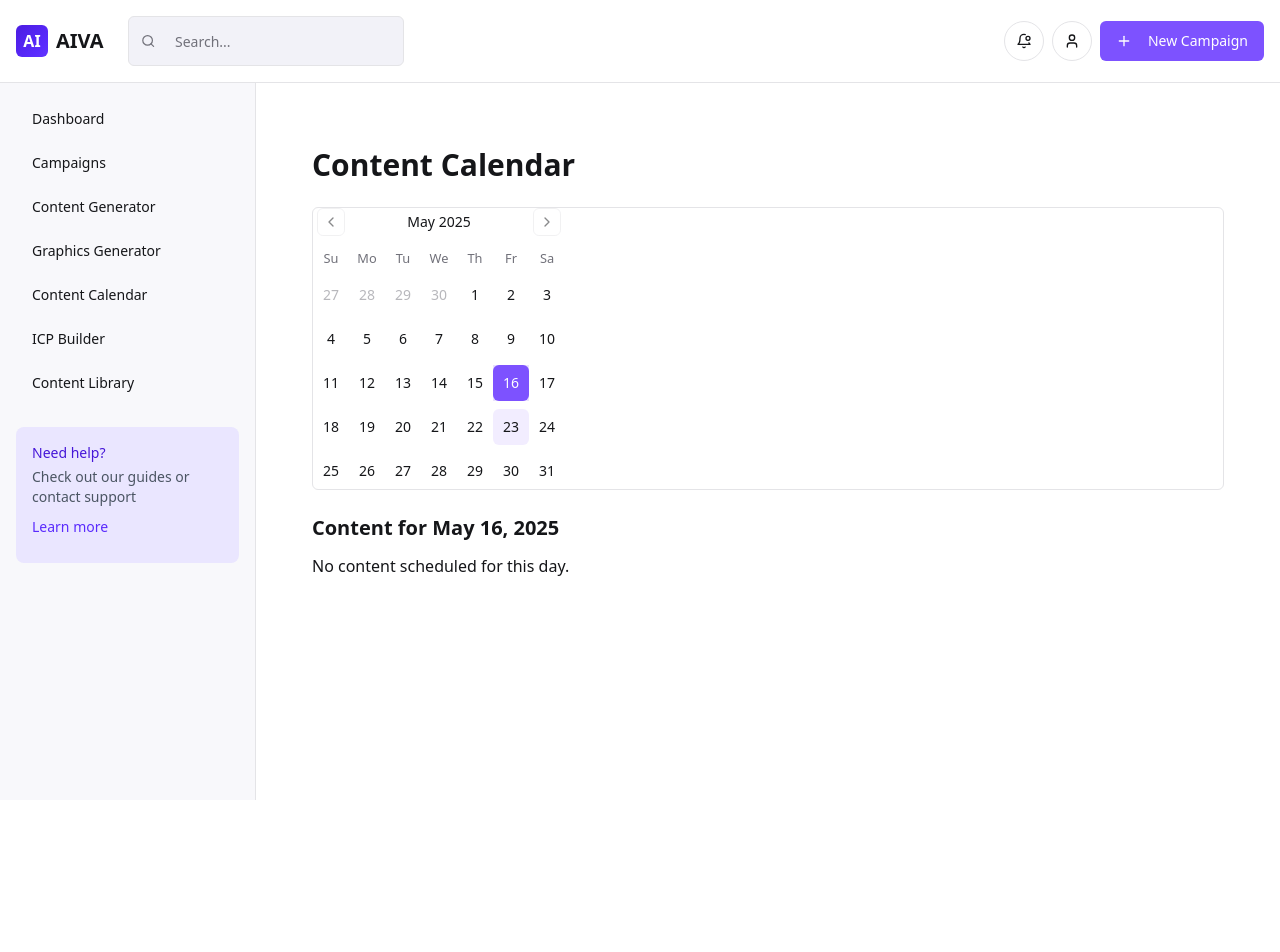
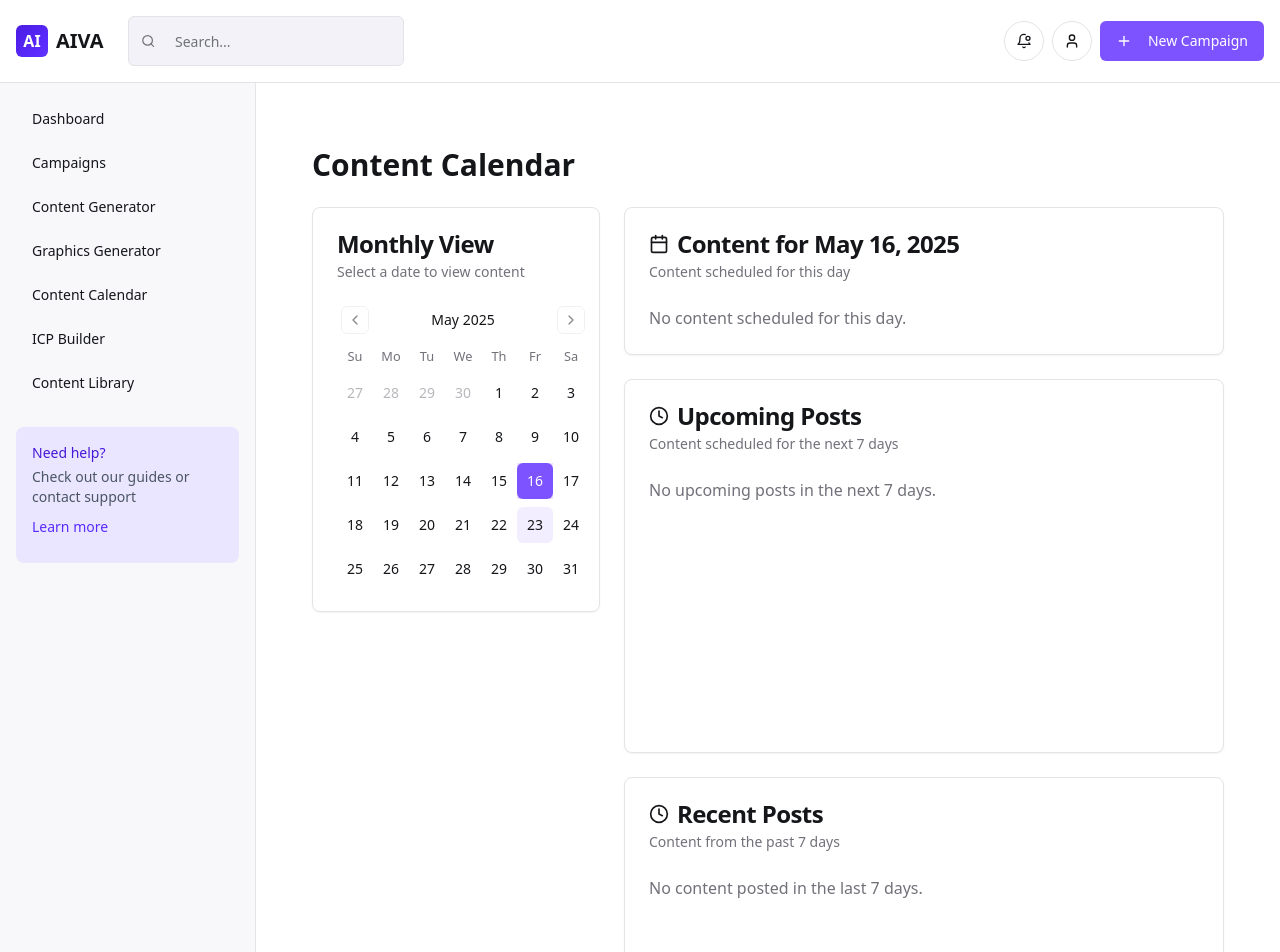
Before and after one commit to ParthMegaMinds/aura-campaign-composer, a React (Vite) app: page /calendar in a window 1280 px wide. Shown: the top 952 px of the page. Before the commit the page ends 800 px from the top, so only its background shows below. Built offline with nearby package versions, Linux system fonts and the light colour scheme; sample sign-in values are in the browser's storage.

Commit message:
feat: Add upcoming and recent posts
Include upcoming scheduled posts and recent posts in the Content Calendar screen for better content overview.

```diff
--- a/src/pages/Calendar/index.tsx
+++ b/src/pages/Calendar/index.tsx
@@ -1,17 +1,23 @@
 
 import React, { useState, useEffect } from 'react';
-import { DayPicker } from 'react-day-picker';
-import { cn } from "@/lib/utils";
-import { addDays, format } from 'date-fns';
+import { format, addDays, isBefore, isAfter, subDays } from 'date-fns';
 import { useData } from '@/contexts/DataContext';
 import MainLayout from '@/components/MainLayout';
 import { Calendar } from "@/components/ui/calendar";
+import { cn } from "@/lib/utils";
+import { Card, CardContent, CardDescription, CardHeader, CardTitle } from '@/components/ui/card';
+import { ScrollArea } from '@/components/ui/scroll-area';
+import { Table, TableBody, TableCell, TableHead, TableHeader, TableRow } from '@/components/ui/table';
+import { Calendar as CalendarIcon, Clock } from 'lucide-react';
 
 const CalendarPlanner = () => {
   const [selected, setSelected] = useState<Date | undefined>(new Date());
   const [calendarItemsForSelectedDate, setCalendarItemsForSelectedDate] = useState([]);
-  const { calendarItems } = useData();
+  const [upcomingPosts, setUpcomingPosts] = useState([]);
+  const [recentPosts, setRecentPosts] = useState([]);
+  const { calendarItems, getContentById } = useData();
 
+  // Filter calendar items for selected date
   useEffect(() => {
     if (selected) {
       const formattedDate = format(selected, 'yyyy-MM-dd');
@@ -24,6 +30,31 @@ const CalendarPlanner = () => {
     }
   }, [selected, calendarItems]);
 
+  // Get upcoming and recent posts
+  useEffect(() => {
+    const today = new Date();
+    const nextWeek = addDays(today, 7);
+    const lastWeek = subDays(today, 7);
+
+    // Filter upcoming posts (within next 7 days, excluding today)
+    const upcoming = calendarItems
+      .filter(item => {
+        const itemDate = new Date(item.date);
+        return isAfter(itemDate, today) && isBefore(itemDate, nextWeek);
+      })
+      .sort((a, b) => new Date(a.date).getTime() - new Date(b.date).getTime());
+    setUpcomingPosts(upcoming);
+
+    // Filter recent posts (within last 7 days, including today)
+    const recent = calendarItems
+      .filter(item => {
+        const itemDate = new Date(item.date);
+        return isBefore(itemDate, addDays(today, 1)) && isAfter(itemDate, lastWeek);
+      })
+      .sort((a, b) => new Date(b.date).getTime() - new Date(a.date).getTime());
+    setRecentPosts(recent);
+  }, [calendarItems]);
+
   const dateHasCalendarItems = (date: Date) => {
     const formattedDate = format(date, 'yyyy-MM-dd');
     return calendarItems.some(item => {
@@ -33,11 +64,25 @@ const CalendarPlanner = () => {
     });
   };
 
+  const formatCalendarDate = (dateString) => {
+    const date = new Date(dateString);
+    return format(date, 'MMM d, yyyy');
+  };
+
   return (
     <MainLayout>
       <div className="container mx-auto py-10">
         <h1 className="text-3xl font-bold mb-6">Content Calendar</h1>
-        <div className="rounded-md border">
+
+        <div className="grid grid-cols-1 lg:grid-cols-3 gap-6">
+          {/* Left column - Calendar */}
+          <div className="lg:col-span-1">
+            <Card>
+              <CardHeader>
+                <CardTitle>Monthly View</CardTitle>
+                <CardDescription>Select a date to view content</CardDescription>
+              </CardHeader>
+              <CardContent>
                 <Calendar
                   mode="single"
                   selected={selected}
@@ -53,26 +98,131 @@ const CalendarPlanner = () => {
                     hasItems: "bg-primary/10 font-bold"
                   }}
                 />
+              </CardContent>
+            </Card>
           </div>
 
-        {selected && (
-          <div className="mt-6">
-            <h2 className="text-xl font-semibold mb-3">
-              Content for {format(selected, 'MMMM d, yyyy')}
-            </h2>
+          {/* Right column - Content details */}
+          <div className="lg:col-span-2">
+            {/* Selected date content */}
+            <Card className="mb-6">
+              <CardHeader>
+                <CardTitle className="flex items-center">
+                  <CalendarIcon className="mr-2 h-5 w-5" />
+                  Content for {selected && format(selected, 'MMMM d, yyyy')}
+                </CardTitle>
+                <CardDescription>
+                  Content scheduled for this day
+                </CardDescription>
+              </CardHeader>
+              <CardContent>
                 {calendarItemsForSelectedDate.length > 0 ? (
-              <ul>
-                {calendarItemsForSelectedDate.map(item => (
-                  <li key={item.id} className="py-2 border-b">
-                    {item.title} - {item.platform}
-                  </li>
+                  <Table>
+                    <TableHeader>
+                      <TableRow>
+                        <TableHead>Title</TableHead>
+                        <TableHead>Platform</TableHead>
+                        <TableHead>Status</TableHead>
+                      </TableRow>
+                    </TableHeader>
+                    <TableBody>
+                      {calendarItemsForSelectedDate.map(item => {
+                        const content = item.contentId ? getContentById(item.contentId) : null;
+                        return (
+                          <TableRow key={item.id}>
+                            <TableCell>{item.title}</TableCell>
+                            <TableCell>{item.platform}</TableCell>
+                            <TableCell>{item.status}</TableCell>
+                          </TableRow>
+                        );
+                      })}
+                    </TableBody>
+                  </Table>
+                ) : (
+                  <p className="text-muted-foreground">No content scheduled for this day.</p>
+                )}
+              </CardContent>
+            </Card>
+
+            {/* Upcoming posts */}
+            <Card className="mb-6">
+              <CardHeader>
+                <CardTitle className="flex items-center">
+                  <Clock className="mr-2 h-5 w-5" />
+                  Upcoming Posts
+                </CardTitle>
+                <CardDescription>
+                  Content scheduled for the next 7 days
+                </CardDescription>
+              </CardHeader>
+              <CardContent>
+                <ScrollArea className="h-[250px]">
+                  {upcomingPosts.length > 0 ? (
+                    <Table>
+                      <TableHeader>
+                        <TableRow>
+                          <TableHead>Date</TableHead>
+                          <TableHead>Title</TableHead>
+                          <TableHead>Platform</TableHead>
+                        </TableRow>
+                      </TableHeader>
+                      <TableBody>
+                        {upcomingPosts.map(post => (
+                          <TableRow key={post.id}>
+                            <TableCell>{formatCalendarDate(post.date)}</TableCell>
+                            <TableCell>{post.title}</TableCell>
+                            <TableCell>{post.platform}</TableCell>
+                          </TableRow>
                         ))}
-              </ul>
+                      </TableBody>
+                    </Table>
                   ) : (
-              <p>No content scheduled for this day.</p>
+                    <p className="text-muted-foreground">No upcoming posts in the next 7 days.</p>
                   )}
+                </ScrollArea>
+              </CardContent>
+            </Card>
+
+            {/* Recent posts */}
+            <Card>
+              <CardHeader>
+                <CardTitle className="flex items-center">
+                  <Clock className="mr-2 h-5 w-5" />
+                  Recent Posts
+                </CardTitle>
+                <CardDescription>
+                  Content from the past 7 days
+                </CardDescription>
+              </CardHeader>
+              <CardContent>
+                <ScrollArea className="h-[250px]">
+                  {recentPosts.length > 0 ? (
+                    <Table>
+                      <TableHeader>
+                        <TableRow>
+                          <TableHead>Date</TableHead>
+                          <TableHead>Title</TableHead>
+                          <TableHead>Platform</TableHead>
+                        </TableRow>
+                      </TableHeader>
+                      <TableBody>
+                        {recentPosts.map(post => (
+                          <TableRow key={post.id}>
+                            <TableCell>{formatCalendarDate(post.date)}</TableCell>
+                            <TableCell>{post.title}</TableCell>
+                            <TableCell>{post.platform}</TableCell>
+                          </TableRow>
+                        ))}
+                      </TableBody>
+                    </Table>
+                  ) : (
+                    <p className="text-muted-foreground">No content posted in the last 7 days.</p>
+                  )}
+                </ScrollArea>
+              </CardContent>
+            </Card>
           </div>
-        )}
+        </div>
       </div>
     </MainLayout>
   );
```
Lines whose indentation alone changed are shown as unchanged.
